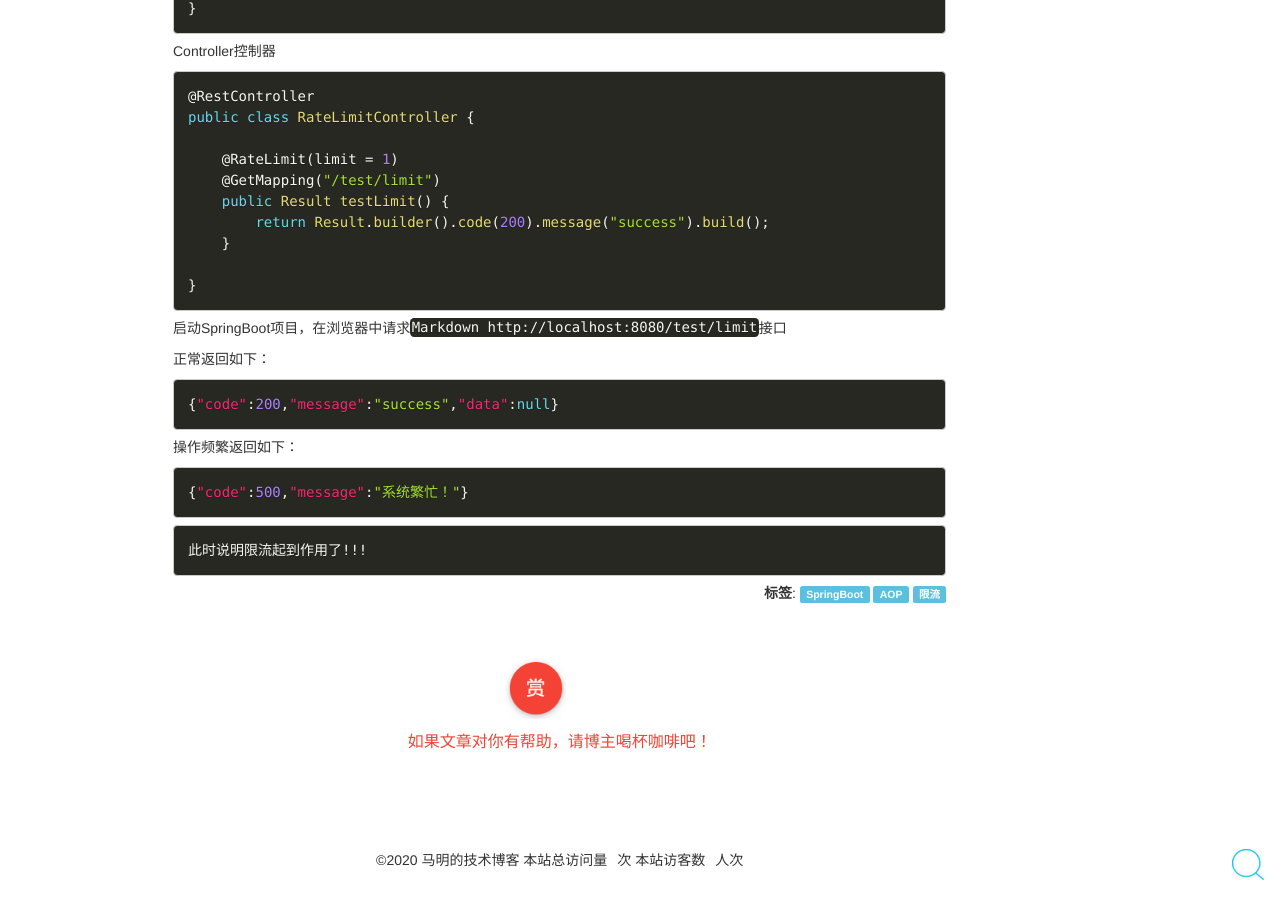
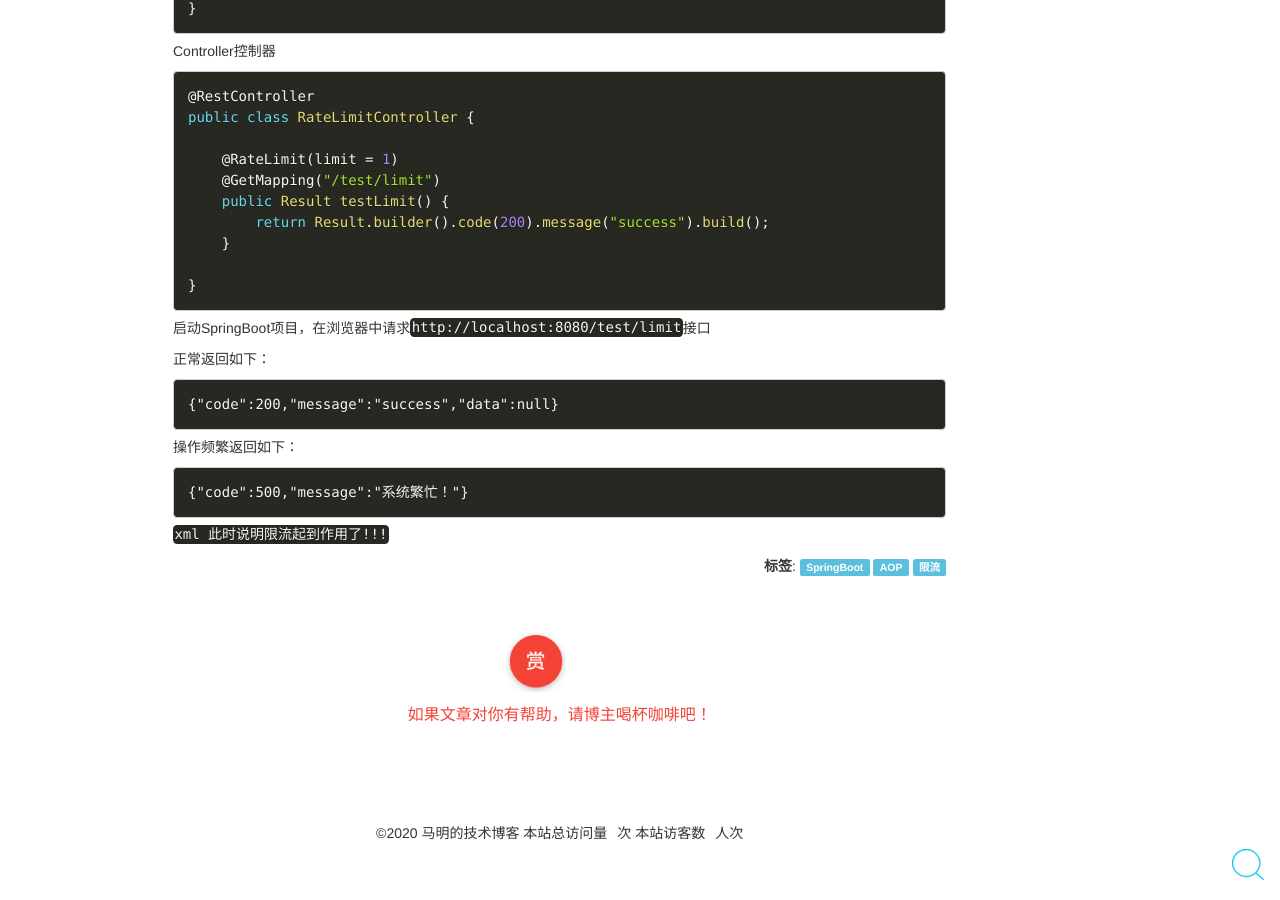
Before and after one commit to chaojunma/chaojunma.github.io, a Jekyll site: the page built from _posts/2020-5-22-SpringBoot基于RateLimiter+AOP动态的为不同接口限流.md, in a window 1280 px wide and 900 px high, scrolled down 3325 px. Built offline with Jekyll 4.4.1, drawn with Linux system fonts in a browser that asks for light colours; comment, search, counter and statistics services are not loaded; after the commit the page ends 4198 px from its top, so only the background shows below that.

Commit message:
修改内容

`````diff
--- a/_posts/2020-5-22-SpringBoot基于RateLimiter+AOP动态的为不同接口限流.md
+++ b/_posts/2020-5-22-SpringBoot基于RateLimiter+AOP动态的为不同接口限流.md
@@ -181,20 +181,18 @@ public class RateLimitController {
 }
 ```
 
-启动SpringBoot项目，在浏览器中请求`Markdown http://localhost:8080/test/limit`接口
+启动SpringBoot项目，在浏览器中请求`http://localhost:8080/test/limit`接口
 
 正常返回如下：
 
-```json
+````
 {"code":200,"message":"success","data":null}
-```
+````
 
 操作频繁返回如下：
 
-```json
+````
 {"code":500,"message":"系统繁忙！"}
-```
+````
 
-```markdown
-此时说明限流起到作用了!!!
-```
+`xml 此时说明限流起到作用了!!!`
`````
